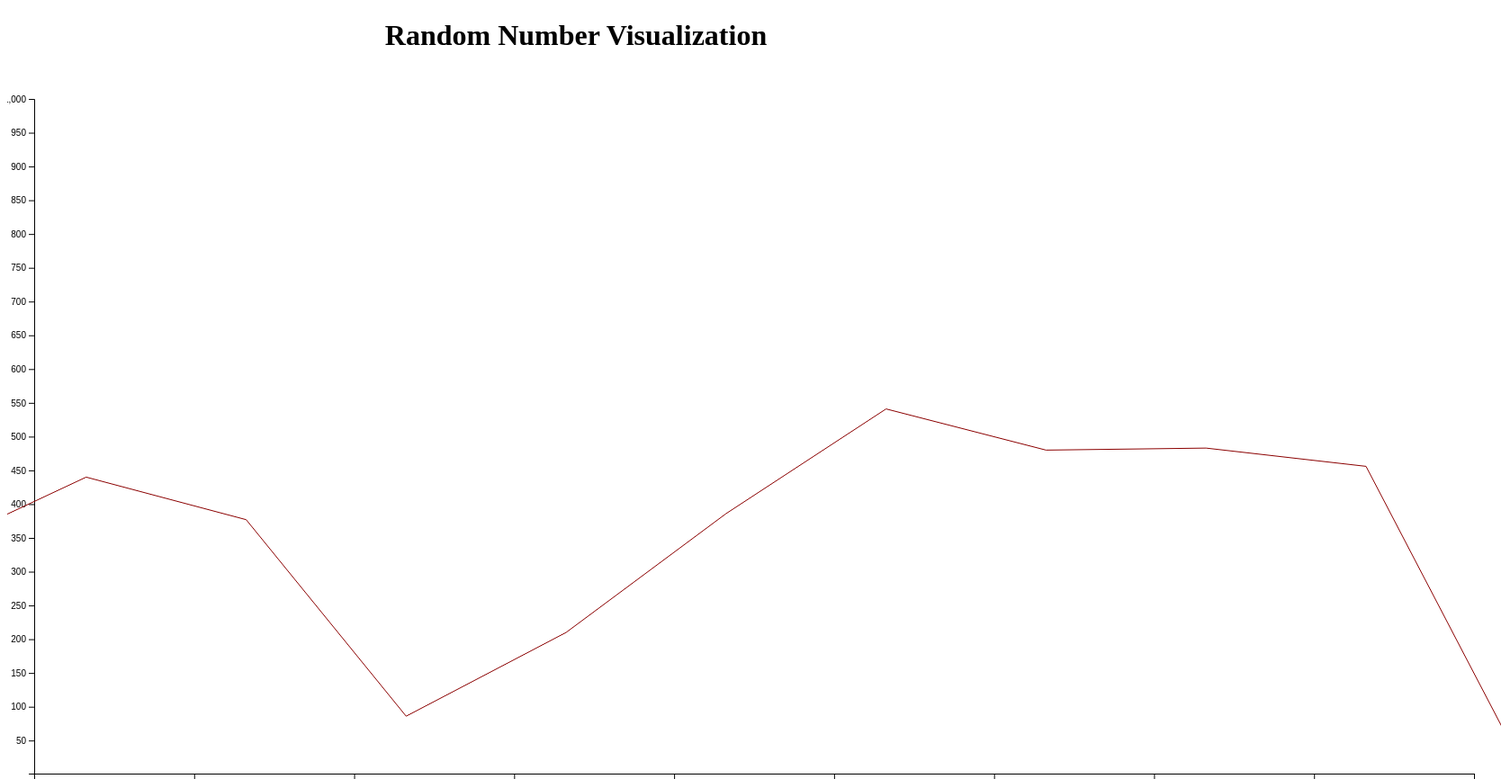
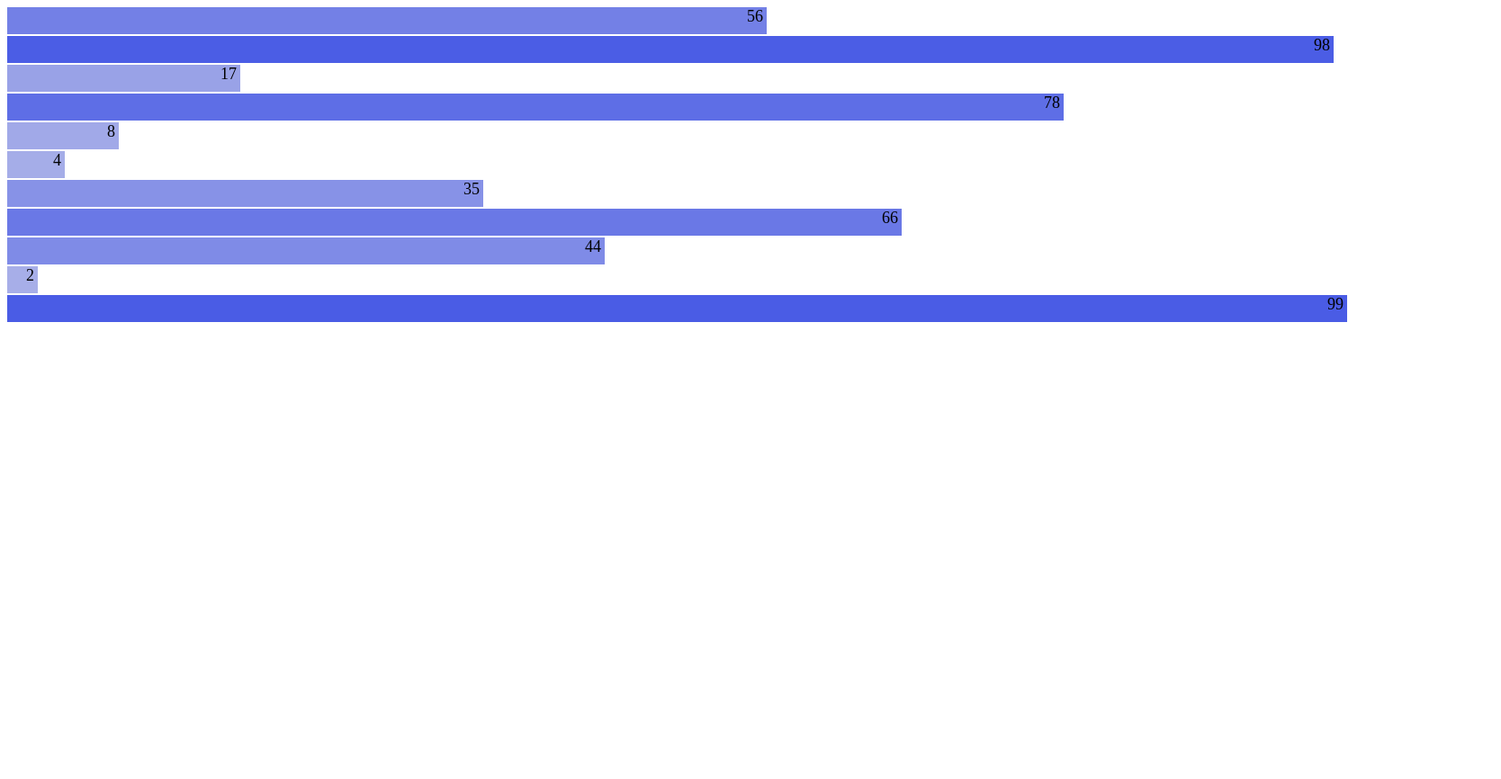
Before and after one commit to brindaban/visualizationPractice, a plain HTML site: page public/index.html in a window 1280 px wide. Shown: the top 866 px of the page at 90% size, 1668 px wide, since content can reach past the window. After the commit the page ends 800 px from the top, so only its background shows below. Drawn offline with Linux system fonts and the light colour scheme.

Commit message:
Brinda | horizental bar of random number with different dencity of blue colour

```diff
--- /dev/null
+++ b/public/css/basic.css
@@ -0,0 +1,7 @@
+.bar {
+	margin-bottom: 2px;
+	text-align: right;
+	font-size: large;
+	height: 30px;
+	padding-right: 4px;
+}
--- a/public/css/style.css
+++ /dev/null
@@ -1,4 +0,0 @@
-.random-number{
-	stroke: darkred;
-	fill:none;
-}
--- a/public/index.html
+++ b/public/index.html
@@ -1,13 +1,12 @@
 <!DOCTYPE html>
 <html>
 <head>
-	<title>number visualization</title>
-	<link rel="stylesheet" type="text/css" href="css/style.css">
+	<title>practice</title>
+	<link rel="stylesheet" type="text/css" href="css/basic.css">
 </head>
 <body>
 	<script type="text/javascript" src="javascript/d3.v4.min.js"></script>
-	<script type="text/javascript" src="javascript/visualize.js"></script>
-	<center><h1>Random Number Visualization</h1></center>
-	<div class="container"></div>
+	<script type="text/javascript" src="javascript/basic.js"></script>
+	<div class="bar_container"></div>
 </body>
 </html>
--- /dev/null
+++ b/public/javascript/basic.js
@@ -0,0 +1,49 @@
+const SCREEN_WIDTH = 1500;
+const MAX_RANGE = 100;
+const SIZE_OF_COLLECTION = 10;
+
+var providePreviousData = function(){
+	var collection = [];
+	for(var count = 0; count < SIZE_OF_COLLECTION; count++)
+		collection.push(Math.floor(Math.random() * MAX_RANGE));
+	return collection;
+}
+
+var randomData = providePreviousData();
+
+var _xScale = d3.scaleLinear()
+			.domain([0,MAX_RANGE])
+			.range([0, SCREEN_WIDTH]);
+
+var _colorScale = d3.scaleLinear()
+			.domain([0,MAX_RANGE])
+			.range(["#a9b0e8","#495be5"])
+
+var createHorizentalBarChart = function(data){
+	var allDivs = d3.select('.bar_container').selectAll('div').data(data);
+
+	allDivs.enter().append('div');
+
+	allDivs.text(function(d){return d})
+	.classed("bar", true)
+	.style("width", function(d){return _xScale(d)+"px"})
+	.style("background", function(d){return _colorScale(d)});
+
+	allDivs.exit().remove();
+}
+
+var updateRandomValue = function(){
+	var randomNumber = Math.floor(Math.random() * MAX_RANGE);
+	randomData.push(randomNumber);
+	createHorizentalBarChart(randomData);
+	randomData.shift();
+
+}
+
+var update = function(){
+	updateRandomValue();
+}
+var show = function(){
+	setInterval(update,1000);
+}
+window.onload = show;
--- a/public/javascript/visualize.js
+++ /dev/null
@@ -1,104 +0,0 @@
-const WIDTH = 1660;
-const HEIGHT = 810;
-const MARGIN = 30;
-const SIZE_OF_COLLECTION = 10;
-const MAX_NUMBER = 1000;
-const INNER_WIDTH = WIDTH - 2 * MARGIN;
-const INNER_HEIGHT = HEIGHT - 2 * MARGIN;
-const BAR_WIDTH = 10;
-
-var _xScale,_yScale;
-
-var generateRandomNumber = function(){
-	return Math.round(Math.random() * MAX_NUMBER);
-};
-
-var prepare = function(givenData){
-	prepared = [];
-	for(var i = 0; i<givenData.length; i++){
-		prepared.push({"number": givenData[i], "index": i});
-	}
-	return prepared;
-}
-
-var translate = function(x, y){
-	return "translate("+x+","+y+")";
-};
-
-var _line = d3.line()
-		.x(function(d){return _xScale(d["index"])})
-		.y(function(d){return _yScale(d["number"])});
-
-var createChart = function(){
-	var svg = d3.select('.container').append('svg')
-		.attr('width', WIDTH)
-		.attr('height', HEIGHT);
-
-	_xScale = d3.scaleLinear()
-			.domain([0,SIZE_OF_COLLECTION-1])
-			.range([0, INNER_WIDTH]);
-
-	_yScale = d3.scaleLinear()
-			.domain([1,MAX_NUMBER])
-			.range([INNER_HEIGHT, 0]);
-
-	var xAxis = d3.axisBottom(_xScale).ticks(10);
-	var yAxis = d3.axisLeft(_yScale).ticks(20);
-
-	svg.append('g')
-			.attr('transform', translate(MARGIN, HEIGHT - MARGIN))
-			.call(xAxis)
-
-	svg.append('g')
-		.attr('transform', translate(MARGIN, MARGIN))
-		.call(yAxis);
-
-	svg.append('g')
-		.attr('transform',  translate(MARGIN, MARGIN))
-		.attr("class","line_chart")
-		.append('path');
-};
-
-var updateLineChart = function(data){
-	var path = d3.select('.line_chart').selectAll('path').datum(prepare(data));
-
-	path.attr("d",_line)
-		.classed('random-number', true)
-		.attr('transform',null)
-		.transition()
-		.duration(400)
-		.ease(d3.easeLinear)
-		.attr('transform',translate(_xScale(-1),0));
-};
-
-var updateBarChart = function(data){
-	var g = d3.select('svg').selectAll('g');
-	var rects = g.selectAll('rect').data(prepare(data));
-
-	rects.enter().append("rect");
-
-	rects.attr('x',function(d){return _xScale(d["index"]) - (BAR_WIDTH/2)})
-		.attr('y',function(d){return _yScale(d["number"])})
-		.attr("width", BAR_WIDTH)
-		.attr("height", function(d){return INNER_HEIGHT - _yScale(d["number"])});
-}
-
-var updateData = function(data){
-	data.push(generateRandomNumber());
-	// updateBarChart(data)
-	updateLineChart(data);
-	data.shift(1);
-}
-
-var providePreviousData = function(){
-	var collection = [];
-	for(var count = 0; count < SIZE_OF_COLLECTION; count++)
-		collection.push(generateRandomNumber());
-	return collection;
-}
-var show = function(){
-	createChart();
-	var previousData = providePreviousData();
-	setInterval(updateData,430,previousData);
-}
-window.onload = show;
```
